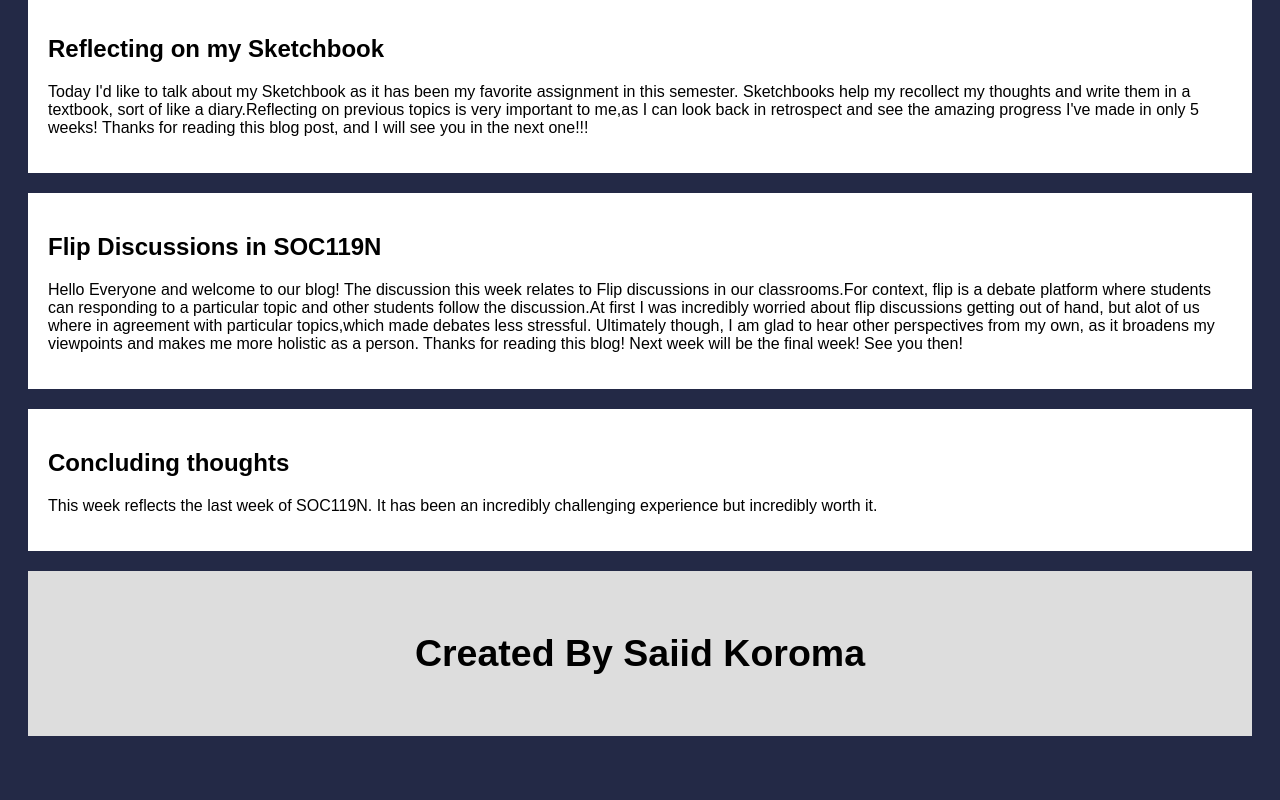
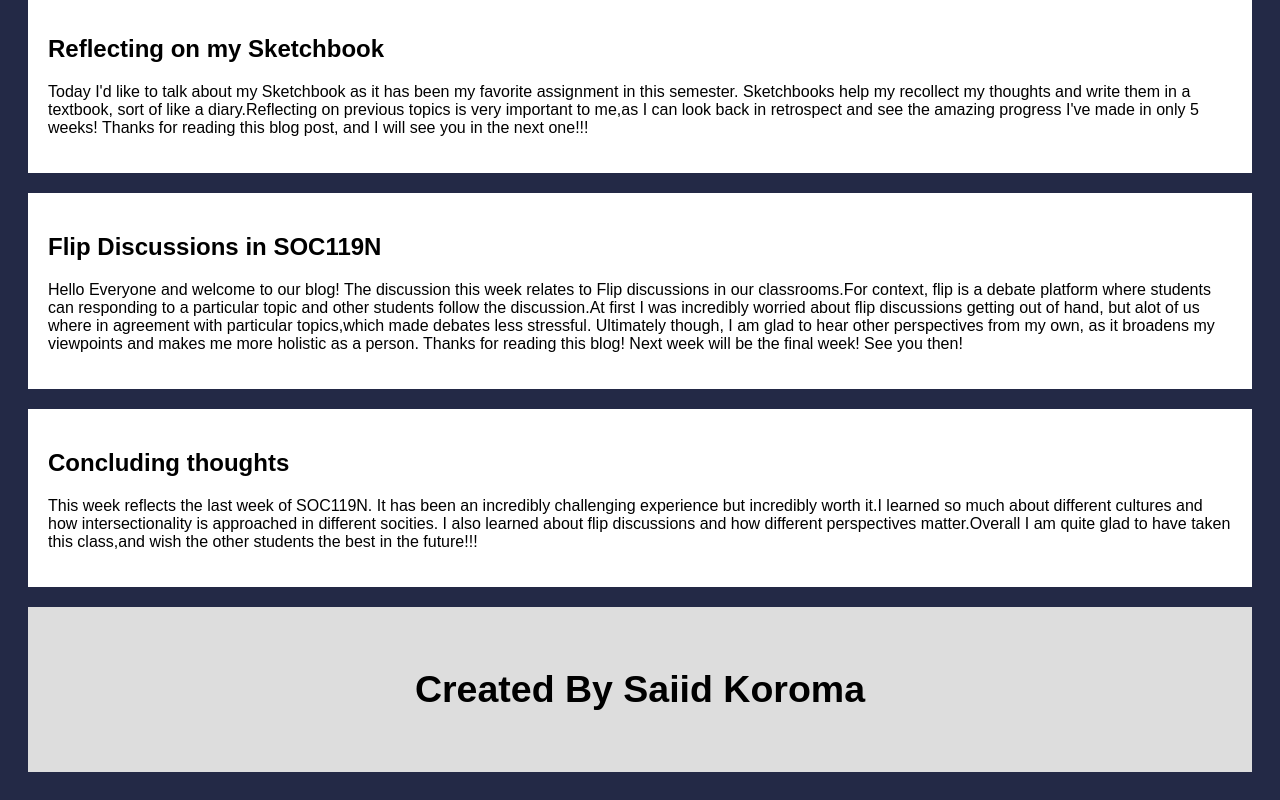
Before and after one commit to Lattori/Lattori.github.io, a plain HTML site: page index.html in a window 1280 px wide. Shown: the part 1419-2219 px from the top of the page. Before the commit the page ends 2183 px from the top, so only its background shows below. Drawn offline with nearby package versions, Linux system fonts and the light colour scheme.

Commit message:
lol life

```diff
--- a/index.html
+++ b/index.html
@@ -159,8 +159,9 @@ body {
 </div>
 <div class="card">
   <h2>Concluding thoughts</h2>
-  <p>This week reflects the last week of SOC119N. It has been an incredibly challenging experience but incredibly worth it. </p>
-  <!-- Add more content here -->
+  <p>This week reflects the last week of SOC119N. It has been an incredibly challenging experience but incredibly worth it.I learned so much about different cultures and how
+    intersectionality is approached in different socities. I also learned about flip discussions and how different perspectives matter.Overall I am quite glad to have taken this class,and wish the other students the best in the future!!! </p>
+  <!-- Add more content here, -->
 </div>
 
 
```
